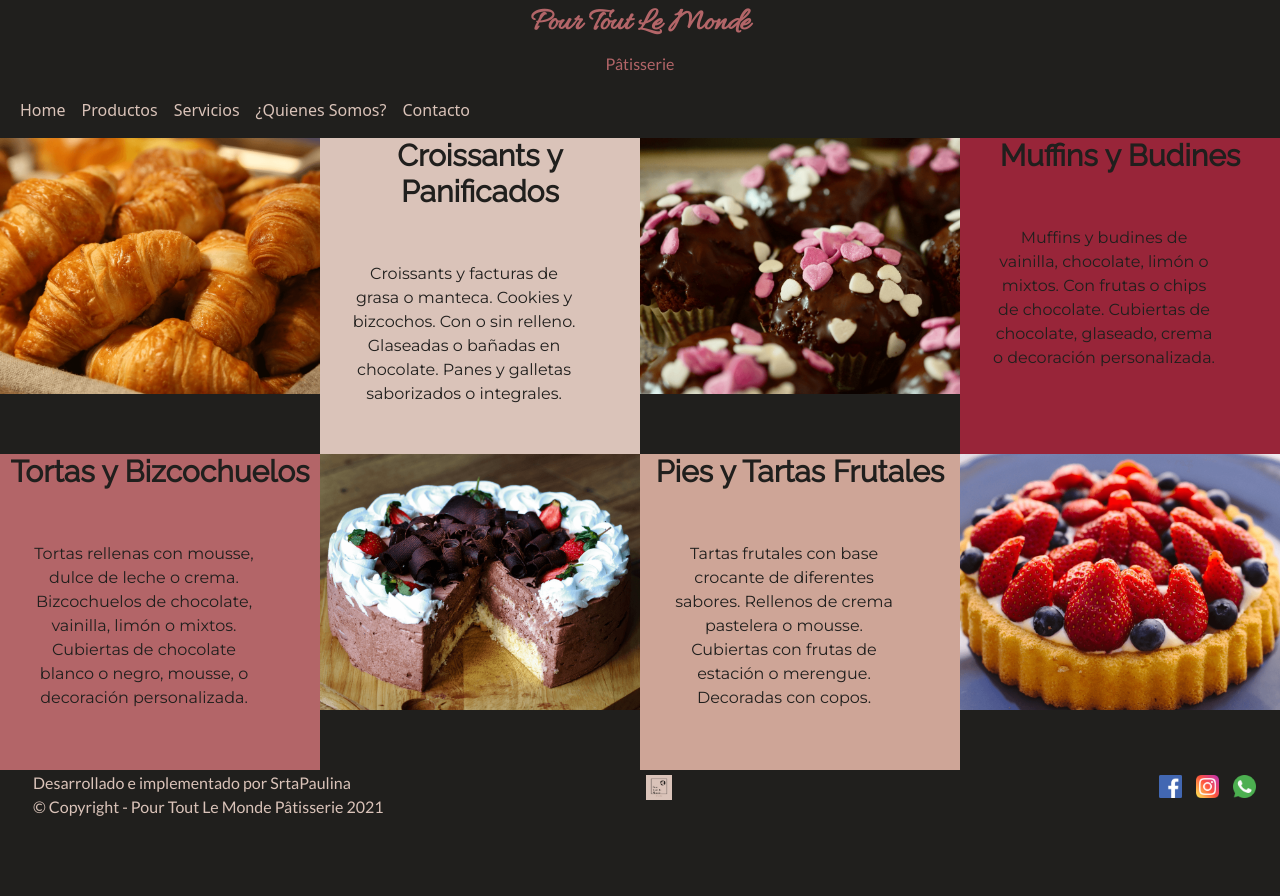
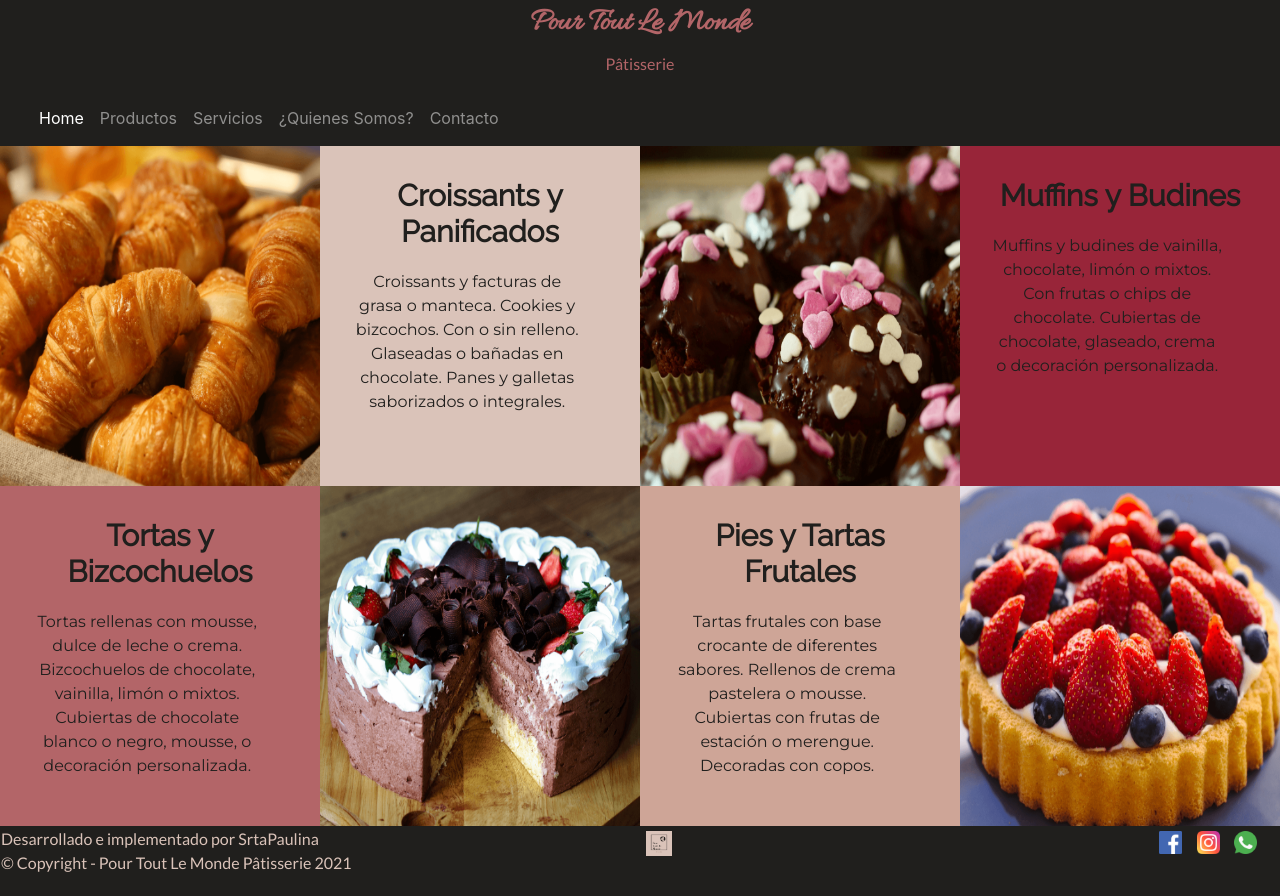
Before and after one commit to Paulina-super/Proyecto, a website: page Productos.html in a window 1280 px wide. Before the commit the page ends 840 px from the top, so only its background shows below. Drawn offline with nearby package versions, Linux system fonts and the light colour scheme.

Commit message:
mas ajustes
nav

```diff
--- a/Contacto.html
+++ b/Contacto.html
@@ -6,16 +6,15 @@
     <meta name="viewport" content="width=device-width, user-scalable=no, initial-scale=1.0, maximum-scale=1.0, minimum-scale=1.0">
     <title>Pour Tout Le Monde Pâtisserie</title>
     <meta name="description" content="Pasteleria y reposteria profesional Argentina para todo el mundo">
-    <link href="https://cdn.jsdelivr.net/npm/bootstrap@5.0.0-beta2/dist/css/bootstrap.min.css" rel="stylesheet" integrity="sha384-BmbxuPwQa2lc/FVzBcNJ7UAyJxM6wuqIj61tLrc4wSX0szH/Ev+nYRRuWlolflfl" crossorigin="anonymous">
+    <link rel="stylesheet" href="https://stackpath.bootstrapcdn.com/bootstrap/4.1.3/css/bootstrap.min.css" integrity="sha384-MCw98/SFnGE8fJT3GXwEOngsV7Zt27NXFoaoApmYm81iuXoPkFOJwJ8ERdknLPMO" crossorigin="anonymous">
     <link rel="stylesheet" href="CSS/prueba.css" />
     <link rel="icon" href="Imagenes/favicon.ico" type="image/x-icon">
     <link href="https://fonts.googleapis.com/css2?family=Allura&family=Lato&family=Montserrat&family=Open+Sans&family=Playball&family=Raleway&family=Roboto&display=swap" rel="stylesheet">
 </head>
 
 <body>
-    <div class="contenedor">
+
     <!-- HEADER Y MENU -->
-
     <header>
         <div class="header">
             <h1>Pour Tout Le Monde</h1>
@@ -23,10 +22,12 @@
         </div>
 
         <div class="menu">
-                <nav class="navbar navbar-expand-lg">
-                    <div class="container-fluid">
+            <nav class="navbar navbar-dark navbar-expand-lg">
+                <div class="container-fluid"><button class="navbar-toggler" type="button" data-toggle="collapse" data-target="#navbarNavAltMarkup" aria-controls="navbarNavAltMarkup" aria-expanded="false" aria-label="Toggle navigation">
+                    <span class="navbar-toggler-icon"></span>
+                  </button>
                     <div class="collapse navbar-collapse" id="navbarNavAltMarkup">
-                            <div class="navbar-nav">
+                        <div class="navbar-nav mr-auto mt-2 mt-lg-o">
                             <a class="nav-link active" aria-current="page" href="index.html">Home</a>
                             <a class="nav-link" href="productos.html">Productos</a>
                             <a class="nav-link" href="servicios.html">Servicios</a>
--- a/Productos.html
+++ b/Productos.html
@@ -6,14 +6,14 @@
     <meta name="viewport" content="width=device-width, user-scalable=no, initial-scale=1.0, maximum-scale=1.0, minimum-scale=1.0">
     <title>Pour Tout Le Monde Pâtisserie</title>
     <meta name="description" content="Pasteleria y reposteria profesional Argentina para todo el mundo">
-    <link href="https://cdn.jsdelivr.net/npm/bootstrap@5.0.0-beta2/dist/css/bootstrap.min.css" rel="stylesheet" integrity="sha384-BmbxuPwQa2lc/FVzBcNJ7UAyJxM6wuqIj61tLrc4wSX0szH/Ev+nYRRuWlolflfl" crossorigin="anonymous">
+    <link rel="stylesheet" href="https://stackpath.bootstrapcdn.com/bootstrap/4.1.3/css/bootstrap.min.css" integrity="sha384-MCw98/SFnGE8fJT3GXwEOngsV7Zt27NXFoaoApmYm81iuXoPkFOJwJ8ERdknLPMO" crossorigin="anonymous">
     <link rel="stylesheet" href="CSS/prueba.css" />
     <link rel="icon" href="Imagenes/favicon.ico" type="image/x-icon">
     <link href="https://fonts.googleapis.com/css2?family=Allura&family=Lato&family=Montserrat&family=Open+Sans&family=Playball&family=Raleway&family=Roboto&display=swap" rel="stylesheet">
 </head>
 
 <body>
-    <div class="contenedor">
+
     <!-- HEADER Y MENU -->
     <header>
         <div class="header">
@@ -22,10 +22,12 @@
         </div>
 
         <div class="menu">
-                <nav class="navbar navbar-expand-lg">
-                    <div class="container-fluid">
+            <nav class="navbar navbar-dark navbar-expand-lg">
+                <div class="container-fluid"><button class="navbar-toggler" type="button" data-toggle="collapse" data-target="#navbarNavAltMarkup" aria-controls="navbarNavAltMarkup" aria-expanded="false" aria-label="Toggle navigation">
+                    <span class="navbar-toggler-icon"></span>
+                  </button>
                     <div class="collapse navbar-collapse" id="navbarNavAltMarkup">
-                            <div class="navbar-nav">
+                        <div class="navbar-nav mr-auto mt-2 mt-lg-o">
                             <a class="nav-link active" aria-current="page" href="index.html">Home</a>
                             <a class="nav-link" href="productos.html">Productos</a>
                             <a class="nav-link" href="servicios.html">Servicios</a>
@@ -43,13 +45,16 @@
 
         <section id="productos">
             <div class="grid-container">
+
                 <div class="foto1"><img class="fotos" src="Imagenes/croissant.png" alt="">
                 </div>
                 <div class="texto1">
                     <h3>Croissants y Panificados</h3>
                     <p>Croissants y facturas de grasa o manteca. Cookies y bizcochos. Con o sin relleno. Glaseadas o bañadas en chocolate. Panes y galletas saborizados o integrales.</p>
                 </div>
-                    <div class="foto2"><img class="fotos" src="Imagenes/muffin.png" alt=""></div>
+                <div class="foto2">
+                    <img class="fotos" src="Imagenes/muffin.png" alt="">
+                </div>
 
                 <div class="texto2">
                     <h3>Muffins y Budines</h3>
@@ -71,7 +76,10 @@
                 <div class="foto4">
                     <img class="fotos" src="Imagenes/pie.png" alt="Tarta Frutal">
                 </div>
+
             </div>
+
+
         </section>
 
     </main>
@@ -94,7 +102,7 @@
         </div>
 
     </footer>
-    </div>
+
     <script src="https://cdn.jsdelivr.net/npm/@popperjs/core@2.6.0/dist/umd/popper.min.js" integrity="sha384-KsvD1yqQ1/1+IA7gi3P0tyJcT3vR+NdBTt13hSJ2lnve8agRGXTTyNaBYmCR/Nwi" crossorigin="anonymous"></script>
     <script src="https://cdn.jsdelivr.net/npm/bootstrap@5.0.0-beta2/dist/js/bootstrap.min.js" integrity="sha384-nsg8ua9HAw1y0W1btsyWgBklPnCUAFLuTMS2G72MMONqmOymq585AcH49TLBQObG" crossorigin="anonymous"></script>
 
--- a/SCSS/prueba.scss
+++ b/SCSS/prueba.scss
@@ -53,7 +53,7 @@ p {
     width: 100%;
     min-width: 50%;
     max-width: 90%;
-    padding: 10%;
+    padding: auto;
     text-align: center;
     font-family: 'Montserrat', sans-serif;
     font-size: 1rem;
@@ -63,7 +63,7 @@ p {
 body {
     background: $color1;
     .contenedor {
-        width: 100%;
+        max-width: 100%;
         margin: auto;
         padding: 0;
     }
@@ -118,6 +118,7 @@ body {
                 grid-area: foto1;
             }
             .texto1 {
+                padding: 10%;
                 grid-area: texto1;
                 background-color: $color4;
             }
@@ -125,10 +126,12 @@ body {
                 grid-area: foto2;
             }
             .texto2 {
+                padding: 10%;
                 grid-area: texto2;
                 background-color: $color2;
             }
             .texto3 {
+                padding: 10%;
                 grid-area: texto3;
                 background-color: $color3;
             }
@@ -136,6 +139,7 @@ body {
                 grid-area: foto3;
             }
             .texto4 {
+                padding: 10%;
                 grid-area: texto4;
                 background-color: $color5;
             }
@@ -145,6 +149,8 @@ body {
             .fotos {
                 max-width: 100%;
                 min-width: 100%;
+                max-height: 100%;
+                min-height: 100%;
             }
             .fotos:hover {
                 transform: scale(1.08);
```
Also changed, not shown: Quienes Somos.html (+10 -8 lines), Servicios.html (+7 -6 lines), index.html (+8 -6 lines), CSS/prueba.css. Lines whose indentation alone changed are shown as unchanged.
